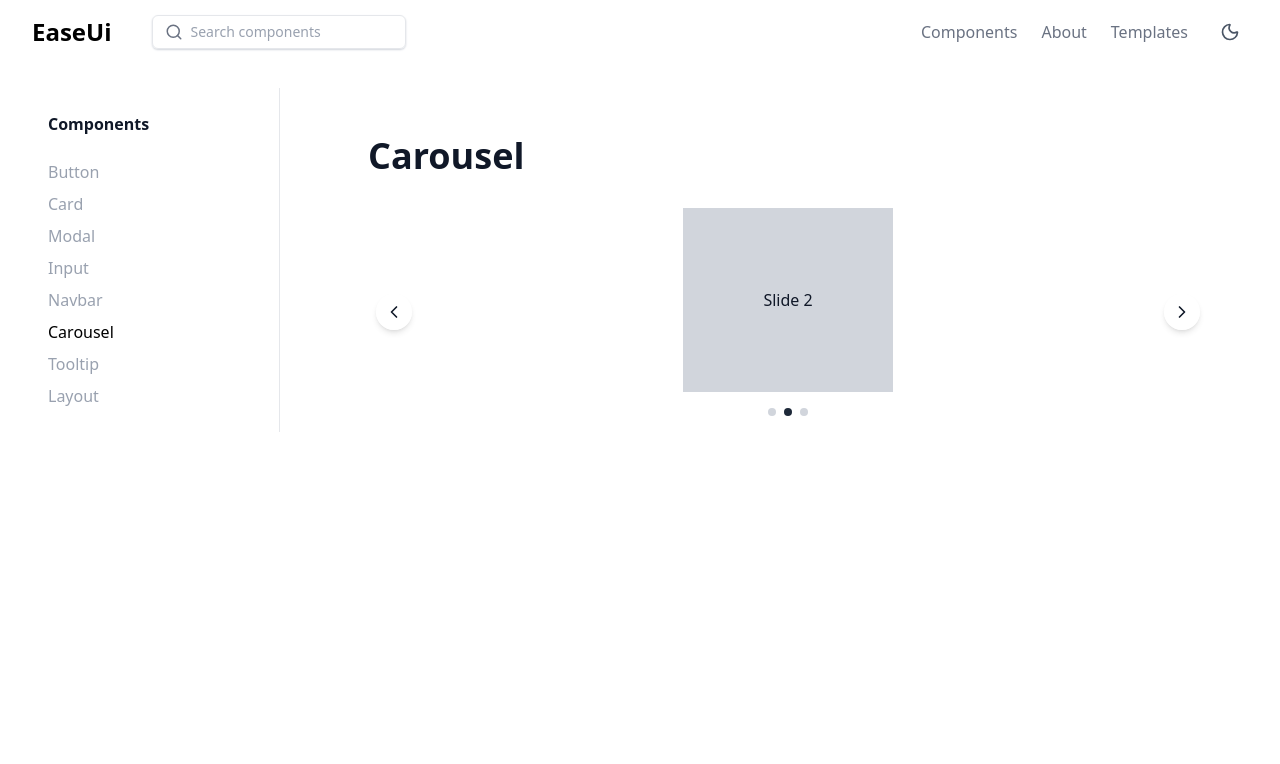
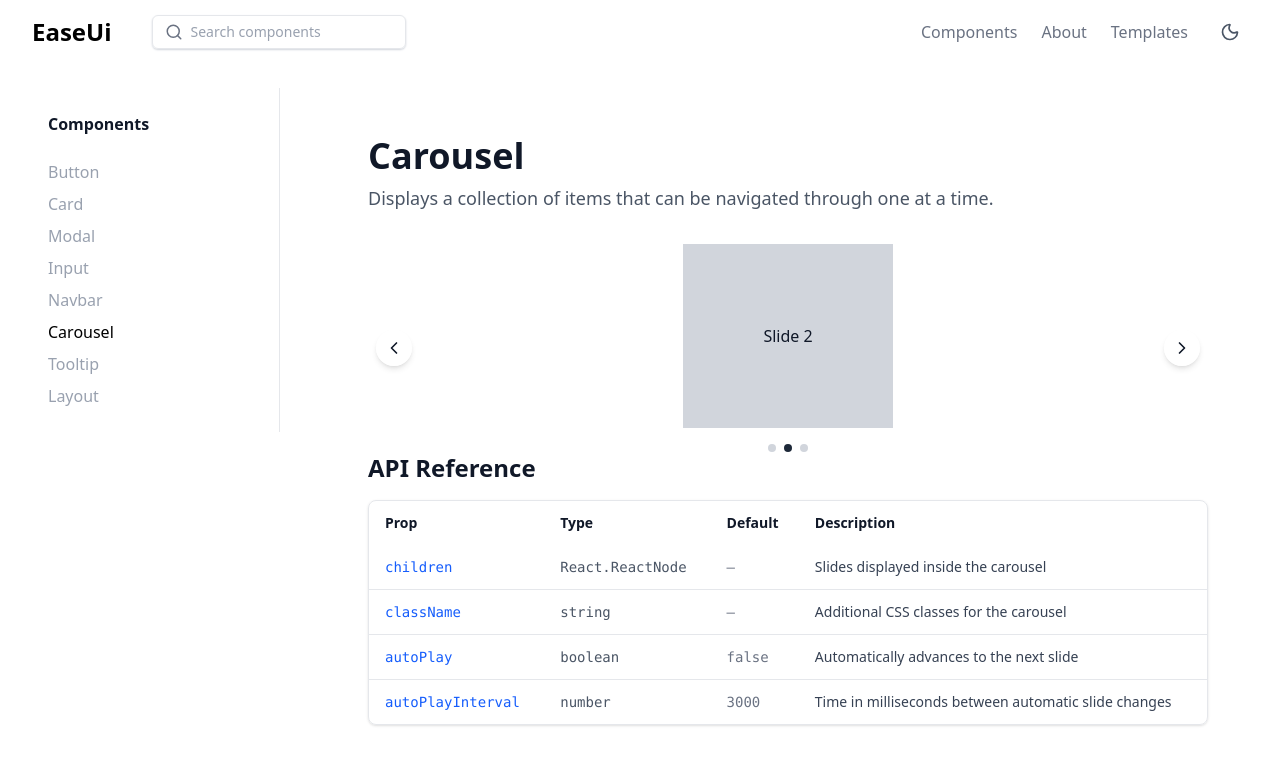
Before and after one commit to Anirudh-Negii/easeui, a React (Vite) app: page /components/carousel in a window 1280 px wide. Shown: the top 764 px of the page. Built offline with nearby package versions, Linux system fonts and the light colour scheme.

Commit message:
Add Carousel API reference

```diff
--- a/src/pages/components/CarouselPage.tsx
+++ b/src/pages/components/CarouselPage.tsx
@@ -1,9 +1,16 @@
 import { Carousel } from "@/components/Carousel/Carousel";
+import PropsTable from "@/components/Personal/PropsTable";
 
 const CarouselPage = () => {
   return (
     <div className="max-w-4xl mx-auto p-6">
-      <h1 className="text-4xl font-bold mb-8">Carousel</h1>
+      <header className="space-y-2 mb-8">
+        <h1 className="text-4xl font-bold">Carousel</h1>
+        <p className="text-lg text-gray-600">
+          Displays a collection of items that can be navigated through one at a
+          time.
+        </p>
+      </header>
 
       <Carousel autoPlay autoPlayInterval={3000}>
         <div className="p-20 bg-gray-200 text-center text-gray-900">
@@ -16,6 +23,40 @@ const CarouselPage = () => {
           Slide 3
         </div>
       </Carousel>
+
+      <section className="space-y-4">
+        <h2 className="text-2xl font-semibold">API Reference</h2>
+
+        <PropsTable
+          data={[
+            {
+              prop: "children",
+              type: "React.ReactNode",
+              default: "—",
+              description: "Slides displayed inside the carousel",
+            },
+            {
+              prop: "className",
+              type: "string",
+              default: "—",
+              description: "Additional CSS classes for the carousel",
+            },
+            {
+              prop: "autoPlay",
+              type: "boolean",
+              default: "false",
+              description: "Automatically advances to the next slide",
+            },
+            {
+              prop: "autoPlayInterval",
+              type: "number",
+              default: "3000",
+              description:
+                "Time in milliseconds between automatic slide changes",
+            },
+          ]}
+        />
+      </section>
     </div>
   );
 };
```
